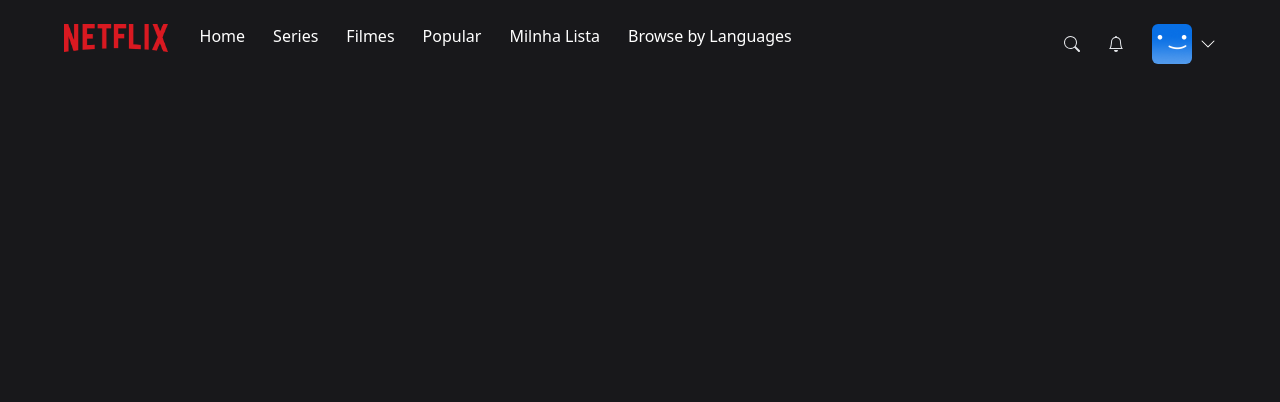
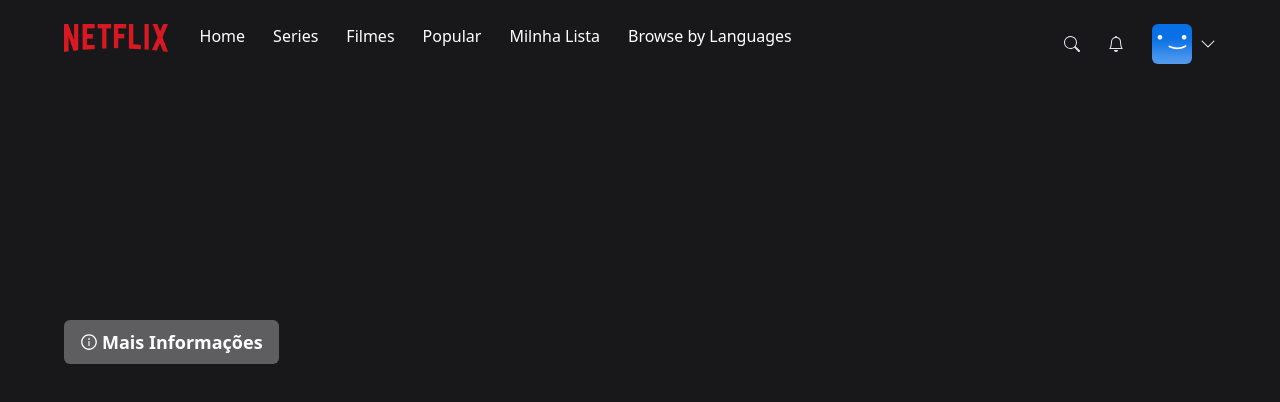
Before and after one commit to Lkasta/netflix-clone-react, a Next.js app: page / in a window 1280 px wide. Shown: the top 402 px of the page. Built offline with nearby package versions, Linux system fonts and the light colour scheme; no server answers; the database is empty; sample sign-in values are in the browser's storage.

Commit message:
Filme principal aleatório na home

```diff
--- /dev/null
+++ b/components/Billboard.tsx
@@ -0,0 +1,77 @@
+import useBillboard from "@/hooks/useBillboard";
+import React from "react";
+
+import { AiOutlineInfoCircle } from 'react-icons/ai'
+
+const Billboard = () => {
+  const { data } = useBillboard();
+
+  return (
+    <div className="relative h-[56.25vw]">
+      <video
+        className="
+          w-full
+          h-[56.25w]
+          object-cover
+          brightness-[60%]
+        "
+        autoPlay
+        muted
+        loop
+        poster={data?.thumbnailUrl}
+        src={data?.videoUrl}>
+      </video>
+      <div className="absolute top-[30%] md:top-[40%] ml-4 md:ml-16">
+        <p className="
+        text-white
+          text-1xl
+          md:text-5xl
+          h-full
+          w-[50%]
+          lg:text-6xl
+          font-bold
+          drop-shadow-xl
+        "
+        >
+          {data?.title}
+        </p>
+        <p className="
+        text-white
+          text-[8px]
+          md:text-lg
+          mt-3
+          md:mt-8
+          md:w-[80%]
+          lg:w-[50%]
+          drop-shadow-xl
+        ">
+          {data?.description}
+        </p>
+        <div className="flex flex-row items-center mt-3 md:mt-4 gap3" >
+          <button
+            className="
+              flex
+              bg-white
+              text-white
+              bg-opacity-30
+              rounded-md
+              py-1 md:py-2
+              px-2 md:px-4
+              w-auto
+              text-xs lg:text-lg
+              font-semibold
+              items-center
+              hover:bg-opacity-20
+              transition
+            "
+          >
+            <AiOutlineInfoCircle className="mr-1" />
+            Mais Informações
+          </button>
+        </div>
+      </div>
+    </div>
+  )
+}
+
+export default Billboard;
--- /dev/null
+++ b/hooks/useBillboard.ts
@@ -0,0 +1,17 @@
+import useSwr from 'swr'
+import fetcher from '@/lib/fetcher';
+
+const useBillboard = () => {
+  const { data, error, isLoading } = useSwr('/api/random', fetcher, {
+    revalidateIfStale: false,
+    revalidateOnFocus: false,
+    revalidateOnReconnect: false,
+   });
+  return {
+    data,
+    error,
+    isLoading
+  }
+};
+
+export default useBillboard;
--- /dev/null
+++ b/pages/api/random.ts
@@ -0,0 +1,28 @@
+import { NextApiRequest, NextApiResponse } from "next";
+
+import prismadb from '@/lib/prismadb';
+import serverAuth from "@/lib/serverAuth";
+
+
+export default async function handler(req: NextApiRequest, res: NextApiResponse) {
+  if (req.method !== 'GET') {
+    return res.status(405).end();
+  }
+
+  try {
+    await serverAuth(req);
+
+    const movieCount = await prismadb.movie.count();
+    const randomIndex = Math.floor(Math.random() * movieCount);
+
+    const randomMovies = await prismadb.movie.findMany({
+      take: 1,
+      skip: randomIndex
+    });
+
+    return res.status(200).json(randomMovies[0]);
+  } catch (error) {
+    console.log(error);
+    return res.status(400).end()
+  }
+}
--- a/pages/index.tsx
+++ b/pages/index.tsx
@@ -3,6 +3,7 @@
 
 import userCurrentUser from "@/hooks/userCurrentUser";
 import Navbar from "@/components/Navbar";
+import Billboard from "@/components/Billboard";
 
 export async function getServerSideProps(context: NextPageContext) {
   const session = await getSession(context);
@@ -26,6 +27,7 @@
   return (
     <>
       <Navbar />
+      <Billboard />
     </>
   )
 }
```
